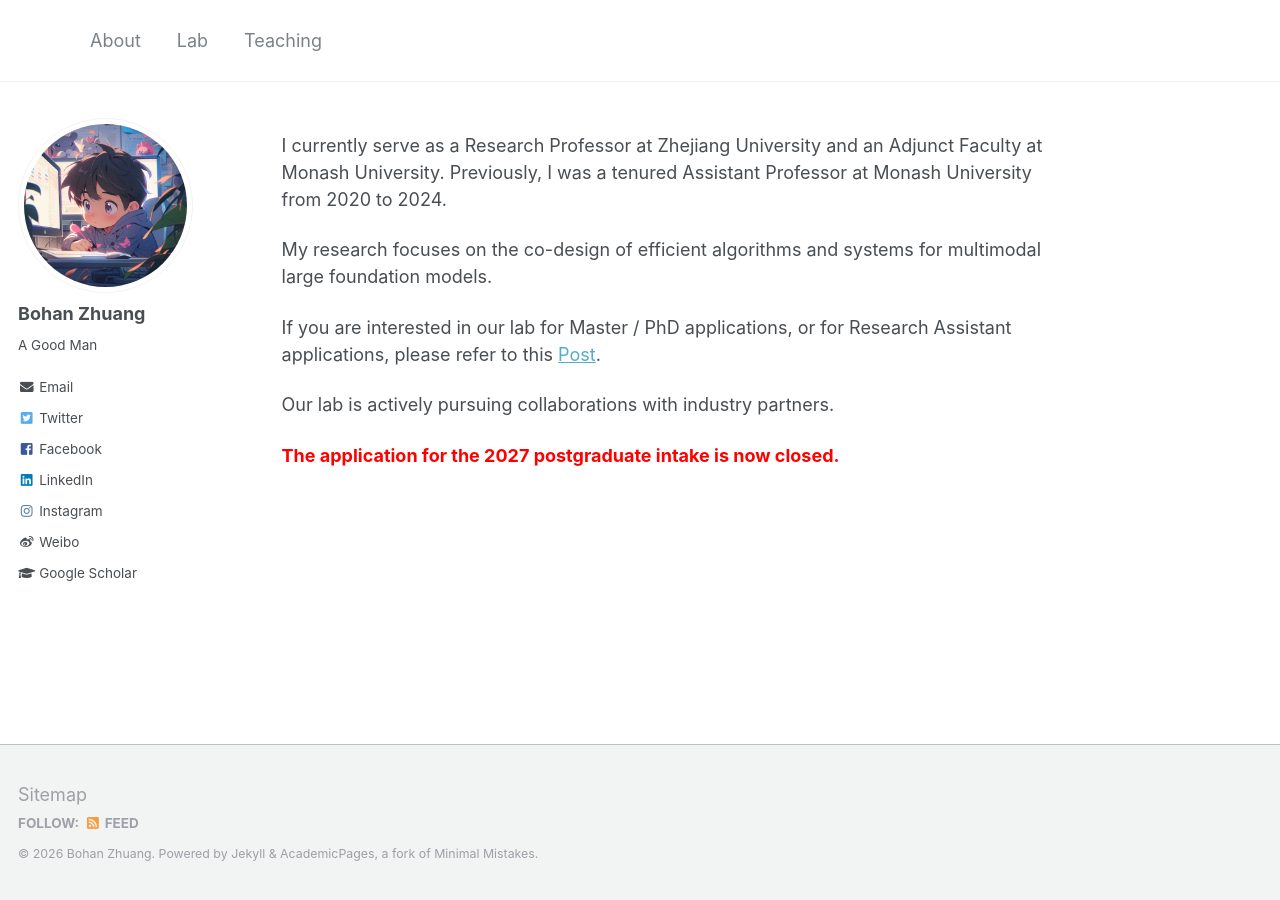
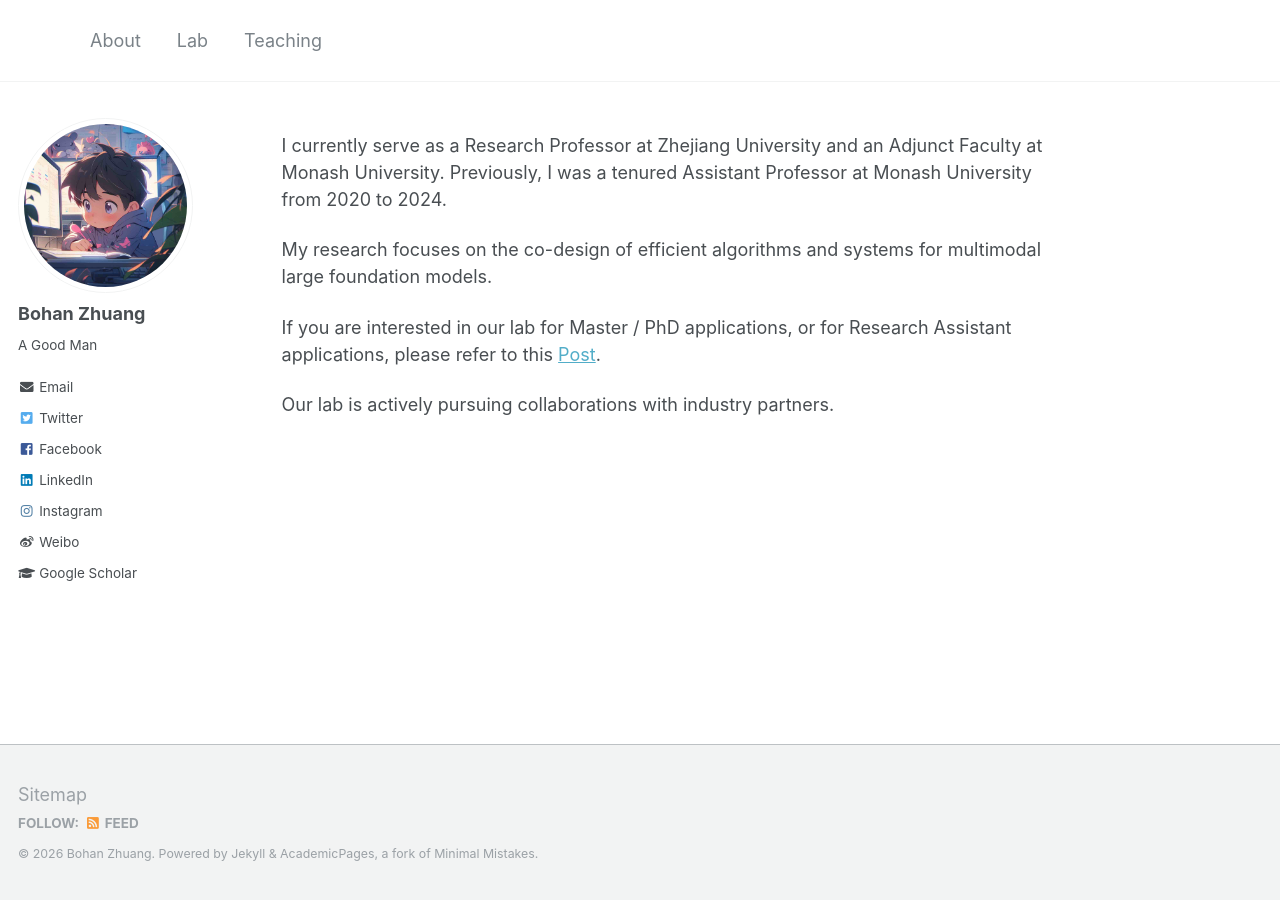
Before and after one commit to bohanzhuang/bohanzhuang.github.io, a Jekyll site: the page built from _pages/about.md, in a window 1280 px wide. Built offline with Jekyll 4.4.1, drawn with Linux system fonts in a browser that asks for light colours.

Commit message:
Update about.md

```diff
--- a/_pages/about.md
+++ b/_pages/about.md
@@ -15,5 +15,3 @@ My research focuses on the co-design of efficient algorithms and systems for mul
 If you are interested in our lab for Master / PhD applications, or for Research Assistant applications, please refer to this [Post](https://ziplab.co/uploads/zip-lab-poster-full.html).
 
 Our lab is actively pursuing collaborations with industry partners.
-
-<span style="color:red"><strong>The application for the 2027 postgraduate intake is now closed.</strong></span>
```
